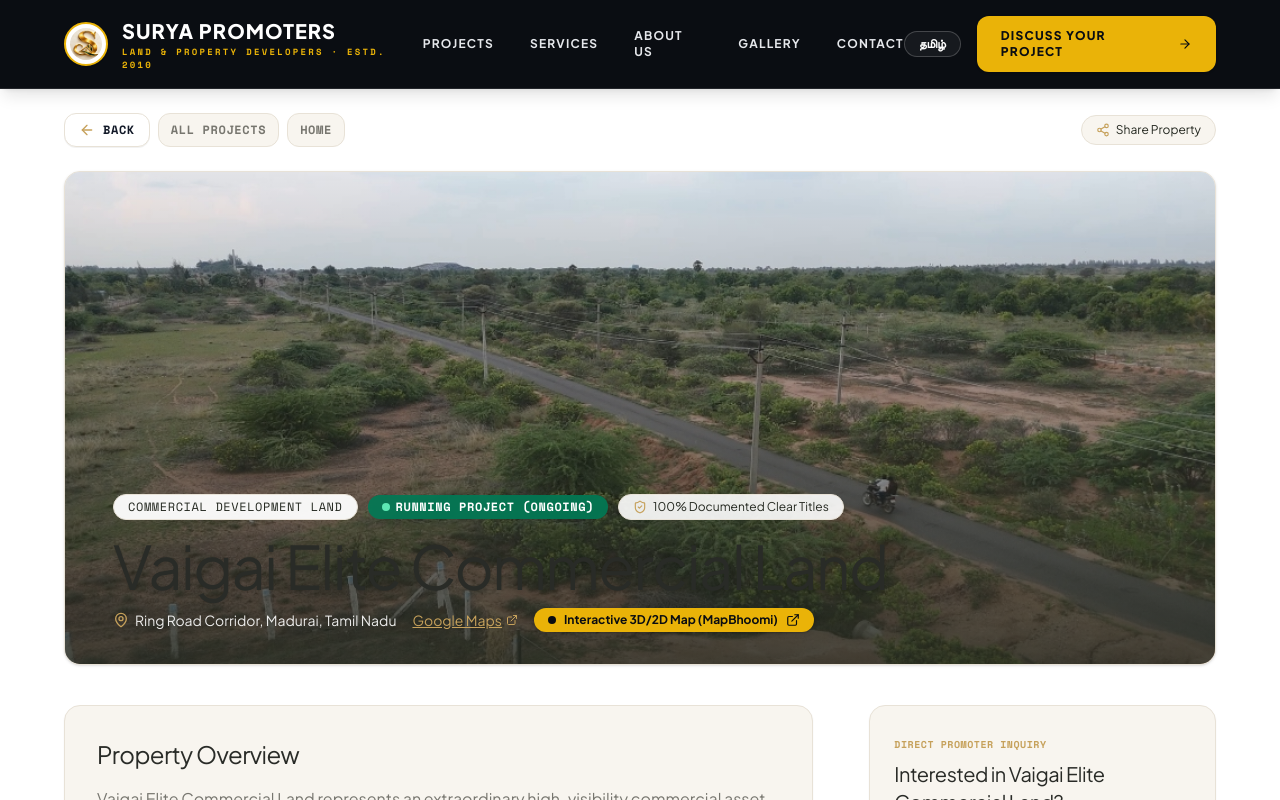
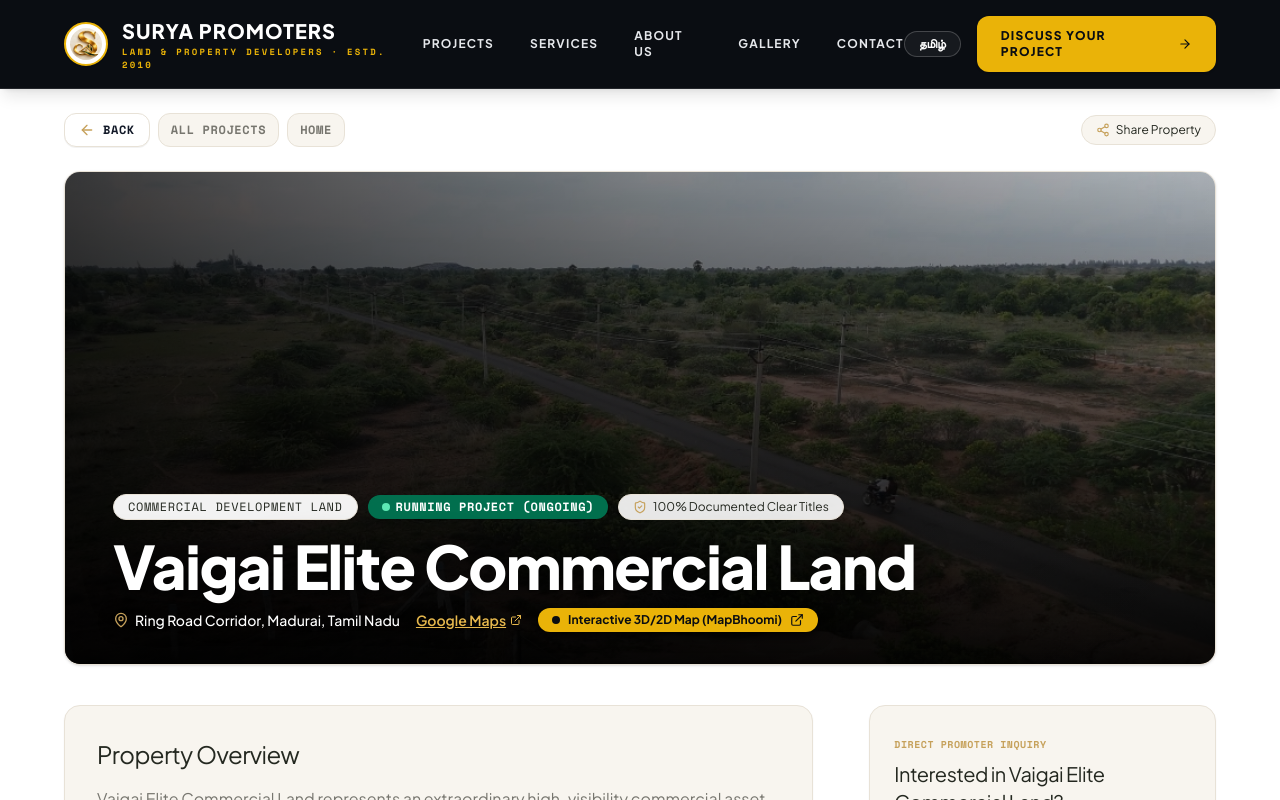
Before and after one commit to Suman-1108/surya_promoter, a Next.js app: page /projects/vaigai-elite-commercial-land in a window 1280 px wide. Shown: the top 800 px of the page. Built offline with nearby package versions, Linux system fonts and the light colour scheme.

Commit message:
fix: make hero title and location text bright white with high-contrast gradient overlay

```diff
--- a/src/app/globals.css
+++ b/src/app/globals.css
@@ -34,6 +34,7 @@ html {
   scroll-behavior: auto;
 }
 
+@layer base {
   body {
     margin: 0;
     background-color: #ffffff;
@@ -54,8 +55,9 @@ h4,
   h5,
   h6 {
     font-family: var(--font-jakarta), system-ui, -apple-system, sans-serif;
-  color: #292b27;
+    color: inherit;
     letter-spacing: -0.025em;
+  }
 }
 
 /* Custom minimal scrollbar */
--- a/src/components/hero/HeroText.tsx
+++ b/src/components/hero/HeroText.tsx
@@ -28,7 +28,10 @@ export default function HeroText({ progress }: HeroTextProps) {
 
       {/* Center Left: Elegant Minimal Headline & CTAs (Positioned so it doesn't block the central house) */}
       <div className="my-auto max-w-2xl py-6 pointer-events-auto">
-        <h1 className="font-display text-3xl sm:text-5xl md:text-6xl font-normal leading-[1.12] text-white drop-shadow-[0_2px_12px_rgba(0,0,0,0.55)]">
+        <h1
+          className="font-display text-3xl sm:text-5xl md:text-6xl font-normal leading-[1.12] text-white drop-shadow-[0_2px_12px_rgba(0,0,0,0.55)]"
+          style={{ color: "#FFFFFF" }}
+        >
           {language === "ta"
             ? "உங்கள் எதிர்காலத்தை வடிவமைக்கும் இடங்கள்."
             : "Spaces That Shape Your Future."}
--- a/src/components/projects/ProjectDetails.tsx
+++ b/src/components/projects/ProjectDetails.tsx
@@ -116,10 +116,12 @@ export default function ProjectDetails({ project }: ProjectDetailsProps) {
             className="object-cover"
             sizes="100vw"
           />
-          <div className="absolute inset-0 bg-gradient-to-t from-[#242820]/80 via-[#242820]/30 to-transparent" />
+          {/* Dual High-Contrast Dark Gradient Overlay */}
+          <div className="absolute inset-0 bg-gradient-to-t from-black/95 via-black/60 to-black/20" />
+          <div className="absolute inset-0 bg-gradient-to-r from-black/70 via-black/30 to-transparent" />
 
           {/* Overlaid Details */}
-          <div className="absolute bottom-8 left-6 right-6 md:left-12 md:right-12">
+          <div className="absolute bottom-8 left-6 right-6 md:left-12 md:right-12 z-10">
             <div className="flex flex-wrap items-center gap-2.5">
               <span className="rounded-full bg-white/95 px-3.5 py-1 font-mono text-xs uppercase tracking-wider text-[#242820] shadow-xs border border-[#E8E2D7]">
                 {project.categoryLabel[language]}
@@ -144,20 +146,26 @@ export default function ProjectDetails({ project }: ProjectDetailsProps) {
               </span>
             </div>
 
-            <h1 className="mt-4 font-display text-3xl font-normal text-white md:text-5xl lg:text-6xl drop-shadow-sm">
+            <h1
+              className="mt-4 font-display text-3xl font-extrabold text-white md:text-5xl lg:text-6xl drop-shadow-[0_4px_16px_rgba(0,0,0,0.95)] tracking-tight"
+              style={{ color: "#FFFFFF" }}
+            >
               {project.title[language]}
             </h1>
 
-            <div className="mt-3 flex flex-wrap items-center gap-4 text-xs md:text-sm text-white/90 drop-shadow">
+            <div
+              className="mt-3 flex flex-wrap items-center gap-4 text-xs md:text-sm font-medium text-white drop-shadow-[0_2px_8px_rgba(0,0,0,0.95)]"
+              style={{ color: "#FFFFFF" }}
+            >
               <div className="flex items-center gap-1.5">
                 <MapPin className="h-4 w-4 text-[#C6A15B]" />
-                <span>{project.location[language]}</span>
+                <span className="text-white font-medium drop-shadow-sm">{project.location[language]}</span>
               </div>
               <a
                 href={project.googleMapsUrl}
                 target="_blank"
                 rel="noopener noreferrer"
-                className="inline-flex items-center gap-1 text-[#C6A15B] underline hover:text-white"
+                className="inline-flex items-center gap-1 text-[#E6B84D] underline hover:text-white font-semibold"
               >
                 <span>Google Maps</span>
                 <ExternalLink className="h-3 w-3" />
```
Lines whose indentation alone changed are shown as unchanged.
